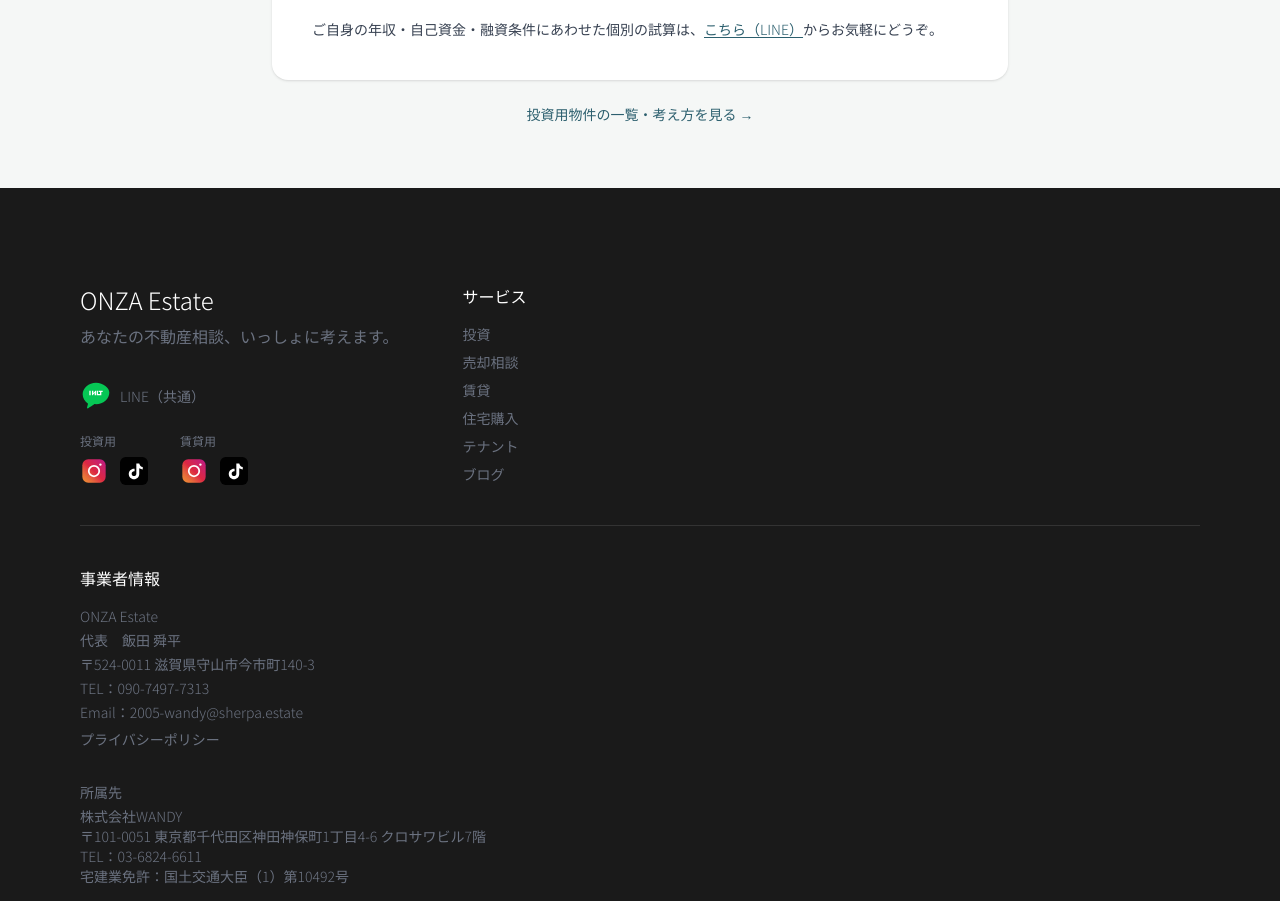
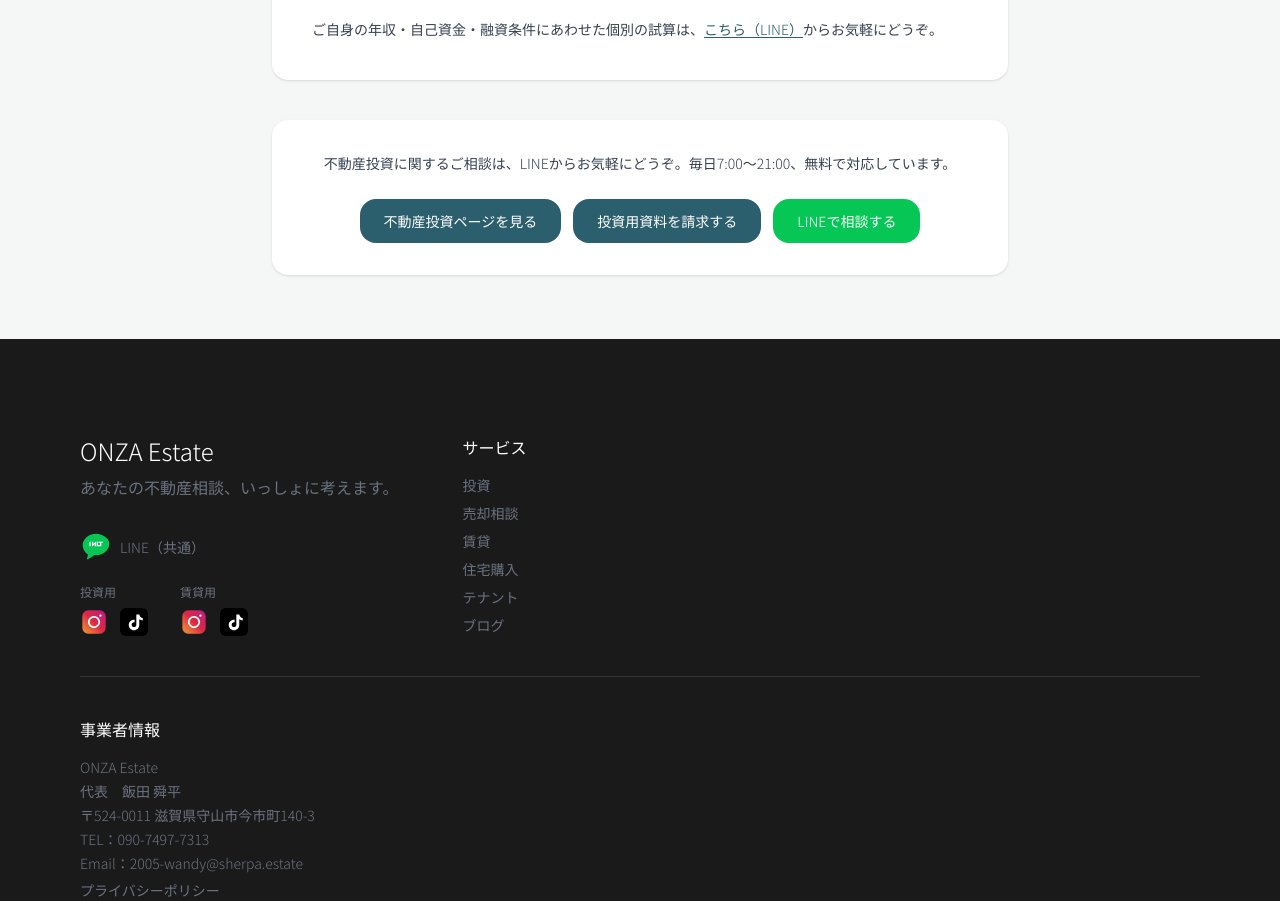
Before and after one commit to idsp0731-gif/onza-estate, a Next.js app: page /investment-simulation in a window 1280 px wide. Shown: the part 2104-3005 px from the top of the page. Built offline with nearby package versions, Linux system fonts and the light colour scheme.

Commit message:
feat: 投資シミュレーションページ下部にCTAセクションを追加
投資ページ・資料請求・LINE相談の3ボタンを追加

https://claude.ai/code/session_01UbabNAGuQviYojVK7r2VmE

```diff
--- a/src/app/investment-simulation/page.tsx
+++ b/src/app/investment-simulation/page.tsx
@@ -62,11 +62,35 @@ export default async function InvestmentSimulationPage() {
             repairReserve={property?.repairReserve}
           />
 
-          <p className="mt-6 text-center text-sm font-light">
-            <Link href="/investment" className="text-[#2C5F6E] hover:opacity-70 transition-opacity">
-              投資用物件の一覧・考え方を見る →
-            </Link>
-          </p>
+          <div className="mt-10 bg-white rounded-2xl p-8 shadow-sm text-center">
+            <p className="font-light text-[#374151] mb-6 text-sm leading-relaxed">
+              不動産投資に関するご相談は、LINEからお気軽にどうぞ。毎日7:00〜21:00、無料で対応しています。
+            </p>
+            <div className="flex flex-col sm:flex-row flex-wrap gap-3 justify-center">
+              <Link
+                href="/investment"
+                className="inline-flex items-center justify-center bg-[#2C5F6E] text-white px-6 py-3 rounded-2xl font-light text-sm hover:opacity-90 transition-opacity"
+              >
+                不動産投資ページを見る
+              </Link>
+              <a
+                href="https://forms.gle/cFimysZM5Uv83GXA9"
+                target="_blank"
+                rel="noopener noreferrer"
+                className="inline-flex items-center justify-center bg-[#2C5F6E] text-white px-6 py-3 rounded-2xl font-light text-sm hover:opacity-90 transition-opacity"
+              >
+                投資用資料を請求する
+              </a>
+              <a
+                href="https://lin.ee/mS1QHo1"
+                target="_blank"
+                rel="noopener noreferrer"
+                className="inline-flex items-center justify-center gap-2 bg-[#06C755] text-white px-6 py-3 rounded-2xl font-light text-sm hover:opacity-90 transition-opacity"
+              >
+                LINEで相談する
+              </a>
+            </div>
+          </div>
         </div>
       </main>
 
```
